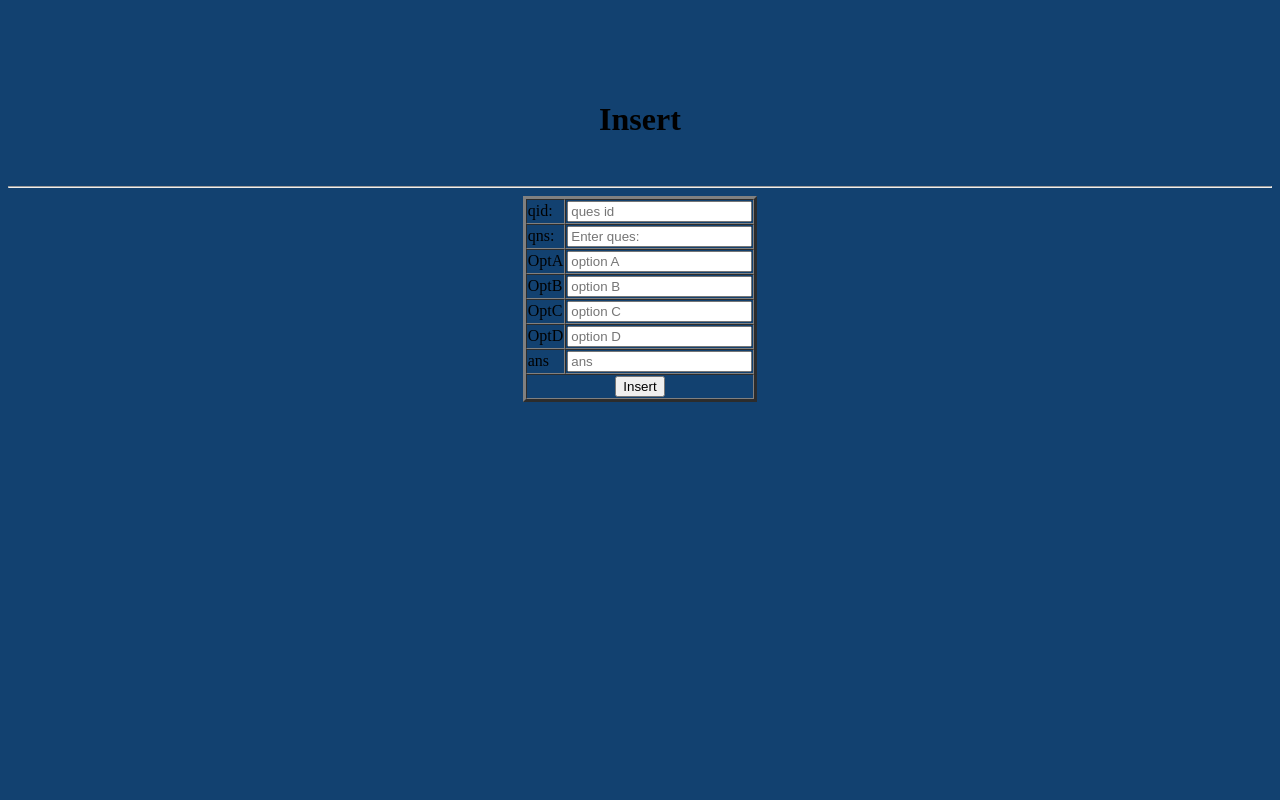
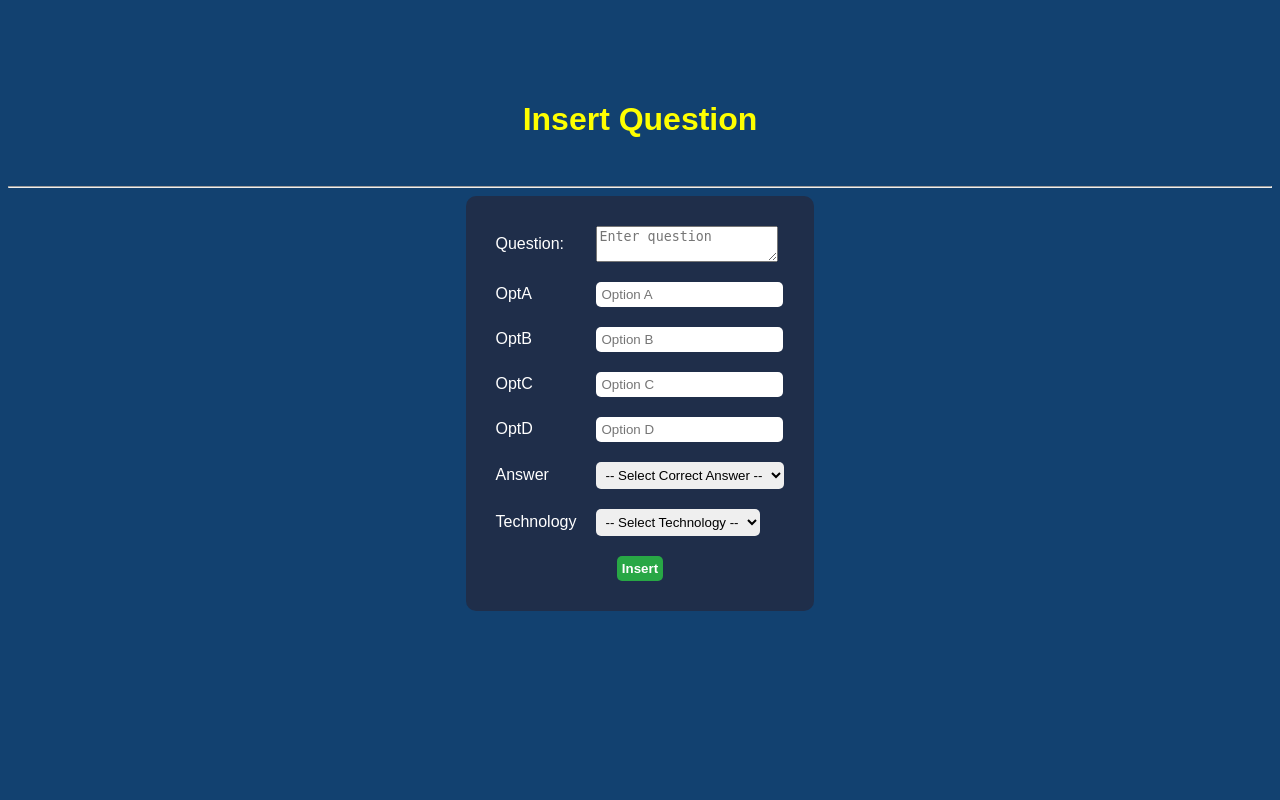
Before and after one commit to ritesh7860/Personal_Quiz, a PHP site: the page made by insert copy.php in a window 1280 px wide. Run offline with PHP 8.4, Linux system fonts and the light colour scheme.

```diff
--- a/insert copy.php
+++ b/insert copy.php
@@ -1,9 +1,68 @@
+<?php
+if (isset($_POST['s1'])) {
+    $ques = $_POST['ques'];
+    $a = $_POST['a'];
+    $b = $_POST['b'];
+    $c = $_POST['c'];
+    $d = $_POST['d'];
+    $ans = $_POST['ans'];
+    $tech = $_POST['tech'];
+
+    $link = mysqli_connect("localhost", "root", "", "quiz");
+
+    if (!$link) {
+        die("Connection failed: " . mysqli_connect_error());
+    }
+
+    $qry = "INSERT INTO question (qns, OptA, OptB, OptC, OptD, ans, technology)
+            VALUES ('$ques','$a','$b','$c','$d','$ans','$tech')";
+
+    $r = mysqli_query($link, $qry);
+
+    if ($r) {
+        echo "<p style='color:lightgreen; text-align:center;'>✅ Record Added Successfully!</p>";
+    } else {
+        echo "<p style='color:red; text-align:center;'>❌ Error: " . mysqli_error($link) . "</p>";
+    }
+
+    mysqli_close($link);
+}
+?>
+
+
 <html>
 <head>
     <title>WIN OR BOOZE - Insert</title>
     <style>
-        body{
+        body {
             background-color: #124170;
+            font-family: Arial, sans-serif;
+            color: white;
+        }
+        h1 {
+            color: yellow;
+        }
+        table {
+            background: #1f2e4a;
+            padding: 20px;
+            border-radius: 10px;
+        }
+        td {
+            padding: 10px;
+        }
+        input, select {
+            padding: 5px;
+            border-radius: 5px;
+            border: none;
+        }
+        input[type="submit"] {
+            background: #28a745;
+            color: white;
+            font-weight: bold;
+            cursor: pointer;
+        }
+        input[type="submit"]:hover {
+            background: #218838;
         }
     </style>
 </head>
@@ -11,66 +70,60 @@
 <body>
     <br><br><br><br>
     <center>
-        <h1>Insert</h1>
+        <h1>Insert Question</h1>
     </center>
     <br>
     <hr>
-    <table align="center" border="3" cellspacing="0">
+    <table align="center" border="0" cellspacing="0">
         <form name="fr1" method="post">
             <tr>
-                <td>qid:</td>
-                <td><input type="text" name="qno" placeholder="ques id" /></input></td>
-            </tr>
-            <tr>
-                <td>qns:</td>
-                <td><input type="text" name="ques" placeholder="Enter ques:" /></input></td>
+                <td>Question:</td>
+                <td><textarea name="ques" placeholder="Enter question" required ></textarea></td>
             </tr>
             <tr>
                 <td>OptA</td>
-                <td><input type="text" name="a" placeholder="option A" /></input></td>
+                <td><input type="text" name="a" placeholder="Option A" required /></td>
             </tr>
             <tr>
                 <td>OptB</td>
-                <td><input type="text" name="b" placeholder="option B" /></input></td>
+                <td><input type="text" name="b" placeholder="Option B" required /></td>
             </tr>
             <tr>
                 <td>OptC</td>
-                <td><input type="text" name="c" placeholder="option C" /></input></td>
+                <td><input type="text" name="c" placeholder="Option C" required /></td>
             </tr>
             <tr>
                 <td>OptD</td>
-                <td><input type="text" name="d" placeholder="option D" /></input></td>
+                <td><input type="text" name="d" placeholder="Option D" required /></td>
             </tr>
             <tr>
-                <td>ans</td>
-                <td><input type="text" name="ans" placeholder="ans" /></input></td>
+                <td>Answer</td>
+                <td>
+                    <select name="ans" required>
+                        <option value="">-- Select Correct Answer --</option>
+                        <option value="OptA">Option A</option>
+                        <option value="OptB">Option B</option>
+                        <option value="OptC">Option C</option>
+                        <option value="OptD">Option D</option>
+                    </select>
+                </td>
             </tr>
             <tr>
-                <td colspan="2" align="center"><input type="submit" name="s1" value="Insert" /></input></td>
+                <td>Technology</td>
+                <td>
+                    <select name="tech" required>
+                        <option value="">-- Select Technology --</option>
+                        <option value="C">C Language</option>
+                        <option value="PHP">PHP</option>
+                        <option value="Java">Java</option>
+                        <option value="Python">Python</option>
+                    </select>
+                </td>
             </tr>
-
+            <tr>
+                <td colspan="2" align="center"><input type="submit" name="s1" value="Insert" /></td>
+            </tr>
         </form>
     </table>
-
-
 </body>
-
 </html>
-
-
-<?php
-extract($_REQUEST);
-if (isset($s1)) {
-
-    $link = mysqli_connect("localhost", "root", "", "quiz");
-    $qry = "insert into question values('$qno','$ques','$a','$b','$c','$d','$ans')";
-    $r = mysqli_query($link, $qry);
-
-    mysqli_close($link);
-
-    echo "Record Added...";
-}
-
-
-
-?>
--- a/quiz_1.php
+++ b/quiz_1.php
@@ -23,7 +23,8 @@ if (!isset($_SESSION['questions'])) {
     // Save selected technology in session
     $_SESSION['tech'] = $tech;
 
-    $stmt = $link->prepare("SELECT * FROM question WHERE technology=? ORDER BY qid");
+    // Fetch 20 random questions of selected technology
+    $stmt = $link->prepare("SELECT * FROM question WHERE technology=? ORDER BY RAND() LIMIT 20");
     $stmt->bind_param("s", $tech);
     $stmt->execute();
     $resultset = $stmt->get_result();
@@ -41,6 +42,7 @@ if (!isset($_SESSION['questions'])) {
     $_SESSION['current'] = 0;
     $_SESSION['correct'] = 0;
 }
+
 
 $questions = $_SESSION['questions'];
 $current = $_SESSION['current'];
```
Also changed, not shown: insert.php (+14 -18 lines), language_Selection.php (+4 -4 lines), quiz (1).sql (added, +168 -0 lines).
